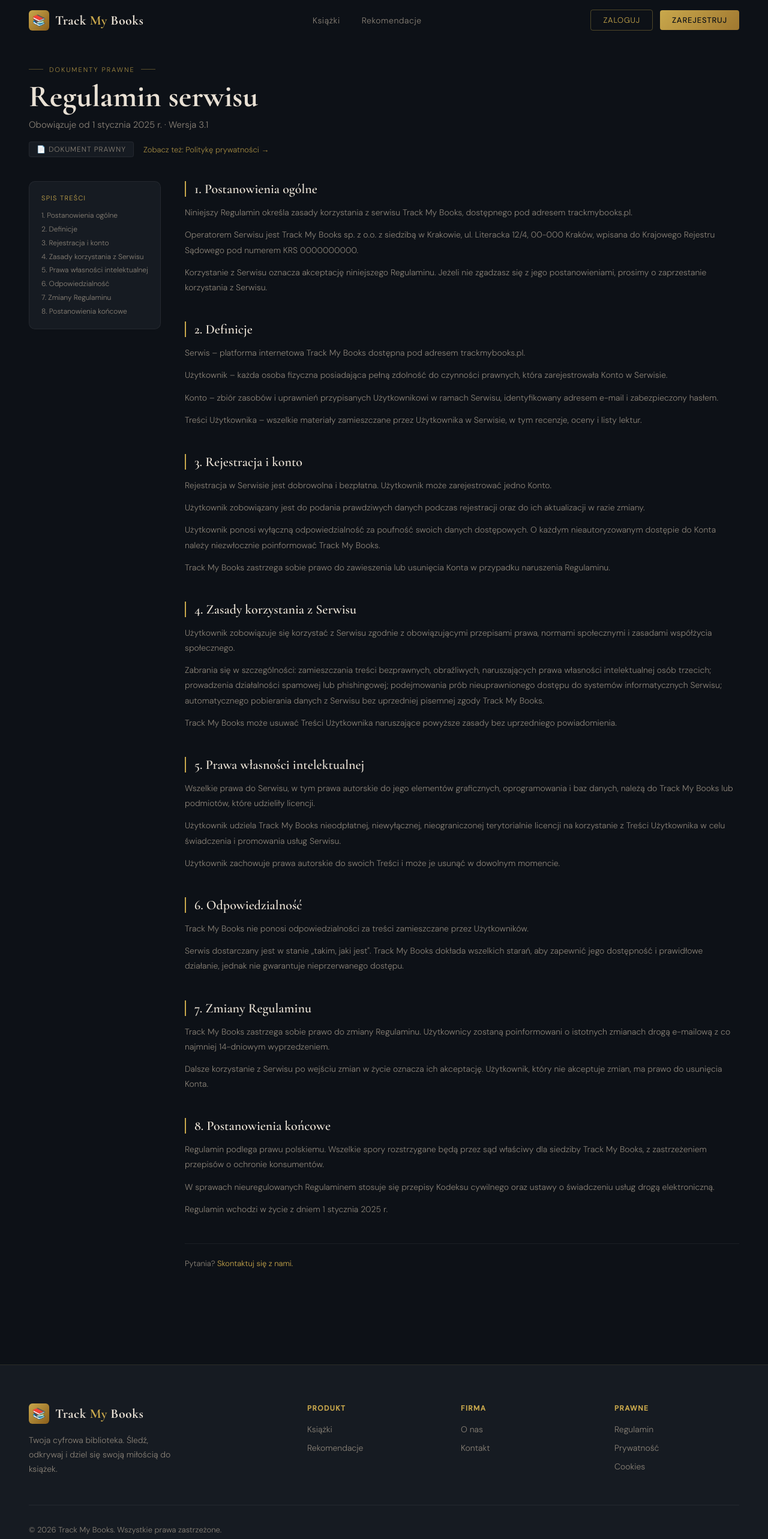
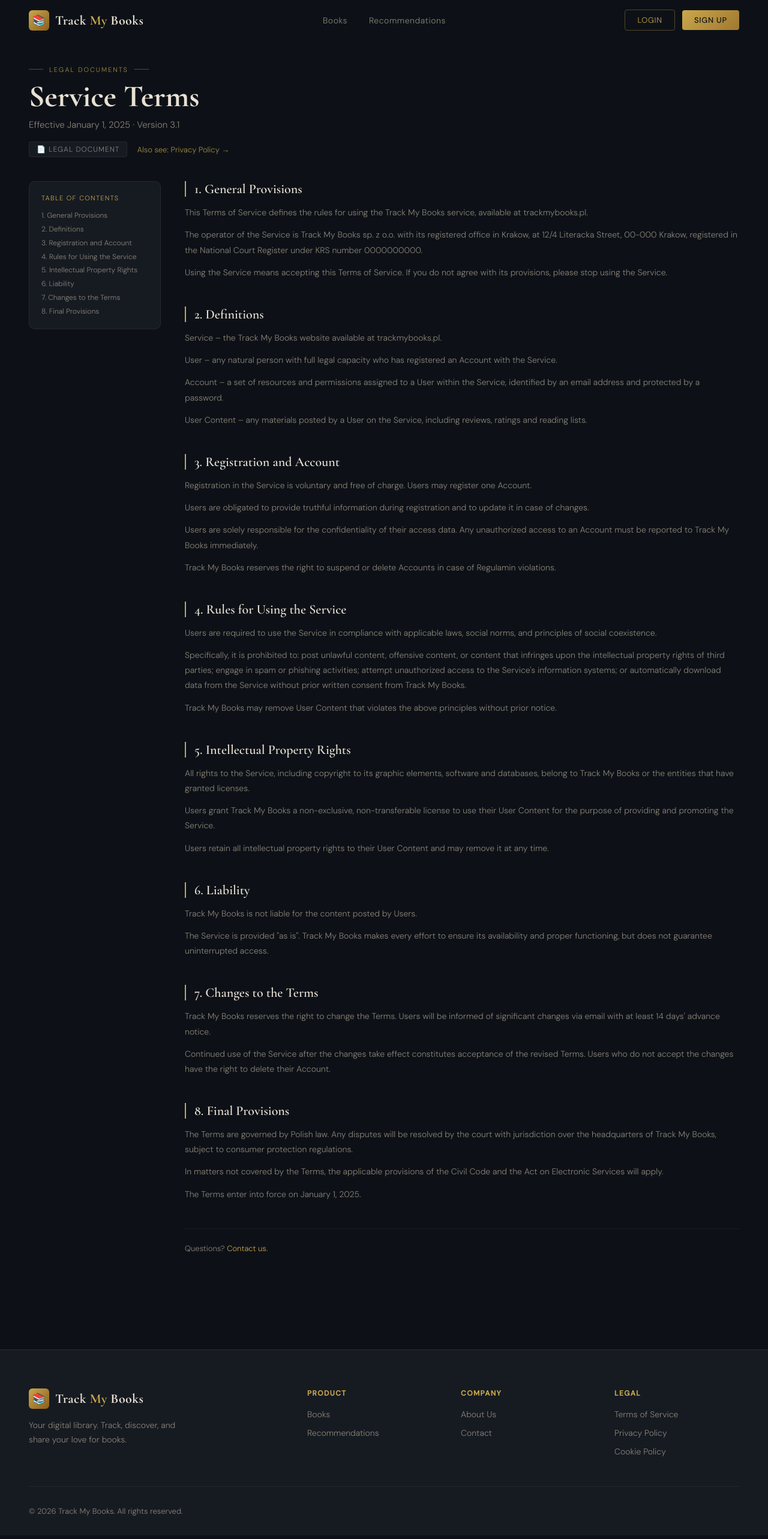
Before and after one commit to anetakaczmarczyk/TrackMyBooks-app, a Next.js app in the folder frontend/track-my-books/: page /terms in a window 1280 px wide. Shown: the top 2566 px of the page at 60% size. Built offline with nearby package versions, Linux system fonts and the light colour scheme.

Commit message:
Translate to english (company), (regulations), main page and (user)/collection-of-books)

```diff
--- a/frontend/track-my-books/_components/BookCard.tsx
+++ b/frontend/track-my-books/_components/BookCard.tsx
@@ -35,7 +35,7 @@
         <div className={`book-overlay ${hovered ? "visible" : ""}`}>
           <span className="book-genre">{book.genre}</span>
           <div className="book-rating">★ {book.rating}</div>
-          <button className="add-btn">+ Dodaj do listy</button>
+          <button className="add-btn">+ Add to List</button>
         </div>
       </div>
       <div className="book-info">
--- a/frontend/track-my-books/_components/BookSlider.tsx
+++ b/frontend/track-my-books/_components/BookSlider.tsx
@@ -1,6 +1,5 @@
 import { useState, useRef, useEffect } from "react";
 import { BookCard } from "@/_components/BookCard";
-import Link from "next/link";
 
 const BOOKS_TRENDING = [
   { id: 1, title: "Mistrz i Małgorzata", author: "Michaił Bułhakow", cover: "https://covers.openlibrary.org/b/id/8231856-L.jpg", rating: 4.9, genre: "Klasyka" },
@@ -53,7 +52,6 @@
           {title}
           {badge && <span className="badge">{badge}</span>}
         </h2>
-        <Link href="/books" className="see-all">Zobacz wszystkie →</Link>
       </div>
       <div className="slider-wrapper">
         {canLeft && (
--- a/frontend/track-my-books/_components/Footer.tsx
+++ b/frontend/track-my-books/_components/Footer.tsx
@@ -8,33 +8,33 @@
               <div className="logo-icon">📚</div>
               <span className="logo-text">Track <span>My</span> Books</span>
             </div>
-            <p>Twoja cyfrowa biblioteka. Śledź, odkrywaj i dziel się swoją miłością do książek.</p>
+            <p>Your digital library. Track, discover, and share your love for books.</p>
           </div>
           <div className="footer-col">
-            <h4>Produkt</h4>
+            <h4>Product</h4>
             <ul>
-              <li><Link href="/books">Książki</Link></li>
-              <li><Link href="/recommendations">Rekomendacje</Link></li>
+              <li><Link href="/books">Books</Link></li>
+              <li><Link href="/recommendations">Recommendations</Link></li>
             </ul>
           </div>
           <div className="footer-col">
-            <h4>Firma</h4>
+            <h4>Company</h4>
             <ul>
-              <li><Link href="/about">O nas</Link></li>
-              <li><Link href="/contact">Kontakt</Link></li>
+              <li><Link href="/about">About Us</Link></li>
+              <li><Link href="/contact">Contact</Link></li>
             </ul>
           </div>
           <div className="footer-col">
-            <h4>Prawne</h4>
+            <h4>Legal</h4>
             <ul>
-              <li><Link href="/terms">Regulamin</Link></li>
-              <li><Link href="/privacy?tab=privacy">Prywatność</Link></li>
-              <li><Link href="/privacy?tab=cookies">Cookies</Link></li>
+              <li><Link href="/terms">Terms of Service</Link></li>
+              <li><Link href="/privacy?tab=privacy">Privacy Policy</Link></li>
+              <li><Link href="/privacy?tab=cookies">Cookie Policy</Link></li>
             </ul>
           </div>
         </div>
         <div className="footer-bottom">
-          <p>© 2026 Track My Books. Wszystkie prawa zastrzeżone.</p>
+          <p>© 2026 Track My Books. All rights reserved.</p>
         </div>
       </footer>
   );
--- a/frontend/track-my-books/_components/Navbar.tsx
+++ b/frontend/track-my-books/_components/Navbar.tsx
@@ -16,12 +16,12 @@
           <span className="logo-text">Track <span>My</span> Books</span>
         </Link>
         <ul className="nav-links">
-          <li><Link href="/books">Książki</Link></li>
-          <li><Link href="/recommendations">Rekomendacje</Link></li>
+          <li><Link href="/books">Books</Link></li>
+          <li><Link href="/recommendations">Recommendations</Link></li>
         </ul>
         <div className="nav-auth">
-          <Link className="btn-ghost" href="/login">Zaloguj</Link>
-          <Link className="btn-gold" href="/signup">Zarejestruj</Link>
+          <Link className="btn-ghost" href="/login">Login</Link>
+          <Link className="btn-gold" href="/signup">Sign Up</Link>
         </div>
       </nav>
     );
--- a/frontend/track-my-books/app/(regulations)/terms/page.tsx
+++ b/frontend/track-my-books/app/(regulations)/terms/page.tsx
@@ -3,68 +3,68 @@
 import Link from "next/link";
 const SECTIONS = [
   {
-    title: "1. Postanowienia ogólne",
-    content: `Niniejszy Regulamin określa zasady korzystania z serwisu Track My Books, dostępnego pod adresem trackmybooks.pl.
+    title: "1. General Provisions",
+    content: `This Terms of Service defines the rules for using the Track My Books service, available at trackmybooks.pl.
 
-Operatorem Serwisu jest Track My Books sp. z o.o. z siedzibą w Krakowie, ul. Literacka 12/4, 00-000 Kraków, wpisana do Krajowego Rejestru Sądowego pod numerem KRS 0000000000.
+The operator of the Service is Track My Books sp. z o.o. with its registered office in Krakow, at 12/4 Literacka Street, 00-000 Krakow, registered in the National Court Register under KRS number 0000000000.
 
-Korzystanie z Serwisu oznacza akceptację niniejszego Regulaminu. Jeżeli nie zgadzasz się z jego postanowieniami, prosimy o zaprzestanie korzystania z Serwisu.`,
+Using the Service means accepting this Terms of Service. If you do not agree with its provisions, please stop using the Service.`,
   },
   {
-    title: "2. Definicje",
-    content: `Serwis – platforma internetowa Track My Books dostępna pod adresem trackmybooks.pl.
+    title: "2. Definitions",
+    content: `Service – the Track My Books website available at trackmybooks.pl.
 
-Użytkownik – każda osoba fizyczna posiadająca pełną zdolność do czynności prawnych, która zarejestrowała Konto w Serwisie.
+User – any natural person with full legal capacity who has registered an Account with the Service.
 
-Konto – zbiór zasobów i uprawnień przypisanych Użytkownikowi w ramach Serwisu, identyfikowany adresem e-mail i zabezpieczony hasłem.
+Account – a set of resources and permissions assigned to a User within the Service, identified by an email address and protected by a password.
 
-Treści Użytkownika – wszelkie materiały zamieszczane przez Użytkownika w Serwisie, w tym recenzje, oceny i listy lektur.`,
+User Content – any materials posted by a User on the Service, including reviews, ratings and reading lists.`,
   },
   {
-    title: "3. Rejestracja i konto",
-    content: `Rejestracja w Serwisie jest dobrowolna i bezpłatna. Użytkownik może zarejestrować jedno Konto.
+    title: "3. Registration and Account",
+    content: `Registration in the Service is voluntary and free of charge. Users may register one Account.
 
-Użytkownik zobowiązany jest do podania prawdziwych danych podczas rejestracji oraz do ich aktualizacji w razie zmiany.
+Users are obligated to provide truthful information during registration and to update it in case of changes.
 
-Użytkownik ponosi wyłączną odpowiedzialność za poufność swoich danych dostępowych. O każdym nieautoryzowanym dostępie do Konta należy niezwłocznie poinformować Track My Books.
+Users are solely responsible for the confidentiality of their access data. Any unauthorized access to an Account must be reported to Track My Books immediately.
 
-Track My Books zastrzega sobie prawo do zawieszenia lub usunięcia Konta w przypadku naruszenia Regulaminu.`,
+Track My Books reserves the right to suspend or delete Accounts in case of Regulamin violations.`,
   },
   {
-    title: "4. Zasady korzystania z Serwisu",
-    content: `Użytkownik zobowiązuje się korzystać z Serwisu zgodnie z obowiązującymi przepisami prawa, normami społecznymi i zasadami współżycia społecznego.
+    title: "4. Rules for Using the Service",
+    content: `Users are required to use the Service in compliance with applicable laws, social norms, and principles of social coexistence.
 
-Zabrania się w szczególności: zamieszczania treści bezprawnych, obraźliwych, naruszających prawa własności intelektualnej osób trzecich; prowadzenia działalności spamowej lub phishingowej; podejmowania prób nieuprawnionego dostępu do systemów informatycznych Serwisu; automatycznego pobierania danych z Serwisu bez uprzedniej pisemnej zgody Track My Books.
+Specifically, it is prohibited to: post unlawful content, offensive content, or content that infringes upon the intellectual property rights of third parties; engage in spam or phishing activities; attempt unauthorized access to the Service's information systems; or automatically download data from the Service without prior written consent from Track My Books.
 
-Track My Books może usuwać Treści Użytkownika naruszające powyższe zasady bez uprzedniego powiadomienia.`,
+Track My Books may remove User Content that violates the above principles without prior notice.`,
   },
   {
-    title: "5. Prawa własności intelektualnej",
-    content: `Wszelkie prawa do Serwisu, w tym prawa autorskie do jego elementów graficznych, oprogramowania i baz danych, należą do Track My Books lub podmiotów, które udzieliły licencji.
+    title: "5. Intellectual Property Rights",
+    content: `All rights to the Service, including copyright to its graphic elements, software and databases, belong to Track My Books or the entities that have granted licenses.
 
-Użytkownik udziela Track My Books nieodpłatnej, niewyłącznej, nieograniczonej terytorialnie licencji na korzystanie z Treści Użytkownika w celu świadczenia i promowania usług Serwisu.
+Users grant Track My Books a non-exclusive, non-transferable license to use their User Content for the purpose of providing and promoting the Service.
 
-Użytkownik zachowuje prawa autorskie do swoich Treści i może je usunąć w dowolnym momencie.`,
+Users retain all intellectual property rights to their User Content and may remove it at any time.`,
   },
   {
-    title: "6. Odpowiedzialność",
-    content: `Track My Books nie ponosi odpowiedzialności za treści zamieszczane przez Użytkowników.
+    title: "6. Liability",
+    content: `Track My Books is not liable for the content posted by Users.
 
-Serwis dostarczany jest w stanie „takim, jaki jest". Track My Books dokłada wszelkich starań, aby zapewnić jego dostępność i prawidłowe działanie, jednak nie gwarantuje nieprzerwanego dostępu.`,
+The Service is provided "as is". Track My Books makes every effort to ensure its availability and proper functioning, but does not guarantee uninterrupted access.`,
   },
   {
-    title: "7. Zmiany Regulaminu",
-    content: `Track My Books zastrzega sobie prawo do zmiany Regulaminu. Użytkownicy zostaną poinformowani o istotnych zmianach drogą e-mailową z co najmniej 14-dniowym wyprzedzeniem.
+    title: "7. Changes to the Terms",
+    content: `Track My Books reserves the right to change the Terms. Users will be informed of significant changes via email with at least 14 days' advance notice.
 
-Dalsze korzystanie z Serwisu po wejściu zmian w życie oznacza ich akceptację. Użytkownik, który nie akceptuje zmian, ma prawo do usunięcia Konta.`,
+Continued use of the Service after the changes take effect constitutes acceptance of the revised Terms. Users who do not accept the changes have the right to delete their Account.`,
   },
   {
-    title: "8. Postanowienia końcowe",
-    content: `Regulamin podlega prawu polskiemu. Wszelkie spory rozstrzygane będą przez sąd właściwy dla siedziby Track My Books, z zastrzeżeniem przepisów o ochronie konsumentów.
+    title: "8. Final Provisions",
+    content: `The Terms are governed by Polish law. Any disputes will be resolved by the court with jurisdiction over the headquarters of Track My Books, subject to consumer protection regulations.
 
-W sprawach nieuregulowanych Regulaminem stosuje się przepisy Kodeksu cywilnego oraz ustawy o świadczeniu usług drogą elektroniczną.
+In matters not covered by the Terms, the applicable provisions of the Civil Code and the Act on Electronic Services will apply.
 
-Regulamin wchodzi w życie z dniem 1 stycznia 2025 r.`
+The Terms enter into force on January 1, 2025.`
   },
 ];
 
@@ -74,19 +74,19 @@
       <Navbar />
       <div className="inner-page legal-page">
         <div className="legal-header">
-          <div className="page-eyebrow"><span className="eyebrow-line" />Dokumenty prawne<span className="eyebrow-line" /></div>
-          <h1 className="page-title">Regulamin serwisu</h1>
-          <p className="page-subtitle">Obowiązuje od 1 stycznia 2025 r. · Wersja 3.1</p>
+          <div className="page-eyebrow"><span className="eyebrow-line" />Legal Documents<span className="eyebrow-line" /></div>
+          <h1 className="page-title">Service Terms</h1>
+          <p className="page-subtitle">Effective January 1, 2025 · Version 3.1</p>
           <div className="legal-meta-row">
-            <span className="legal-meta-tag">📄 Dokument prawny</span>
-            <Link href="/privacy?tab=privacy" className="legal-also-link">Zobacz też: Politykę prywatności →</Link>
+            <span className="legal-meta-tag">📄 Legal Document</span>
+            <Link href="/privacy?tab=privacy" className="legal-also-link">Also see: Privacy Policy →</Link>
           </div>
         </div>
 
         <div className="legal-layout">
           {/* TOC */}
           <aside className="legal-toc">
-            <div className="legal-toc-title">Spis treści</div>
+            <div className="legal-toc-title">Table of Contents</div>
             <ul className="legal-toc-list">
               {SECTIONS.map(s => (
                 <li key={s.title}>
@@ -107,7 +107,7 @@
               </section>
             ))}
             <div className="legal-footer-note">
-              Pytania? <Link href="/contact">Skontaktuj się z nami.</Link>
+              Questions? <Link href="/contact">Contact us.</Link>
             </div>
           </div>
         </div>
```
Also changed, not shown: frontend/track-my-books/app/(company)/about/page.tsx (+14 -23 lines), frontend/track-my-books/app/(company)/contact/page.tsx (+31 -35 lines), frontend/track-my-books/app/(regulations)/privacy/page.tsx (+41 -41 lines), frontend/track-my-books/app/(user)/collection-of-books/page.tsx (+17 -17 lines), frontend/track-my-books/app/page.tsx (+17 -17 lines).
